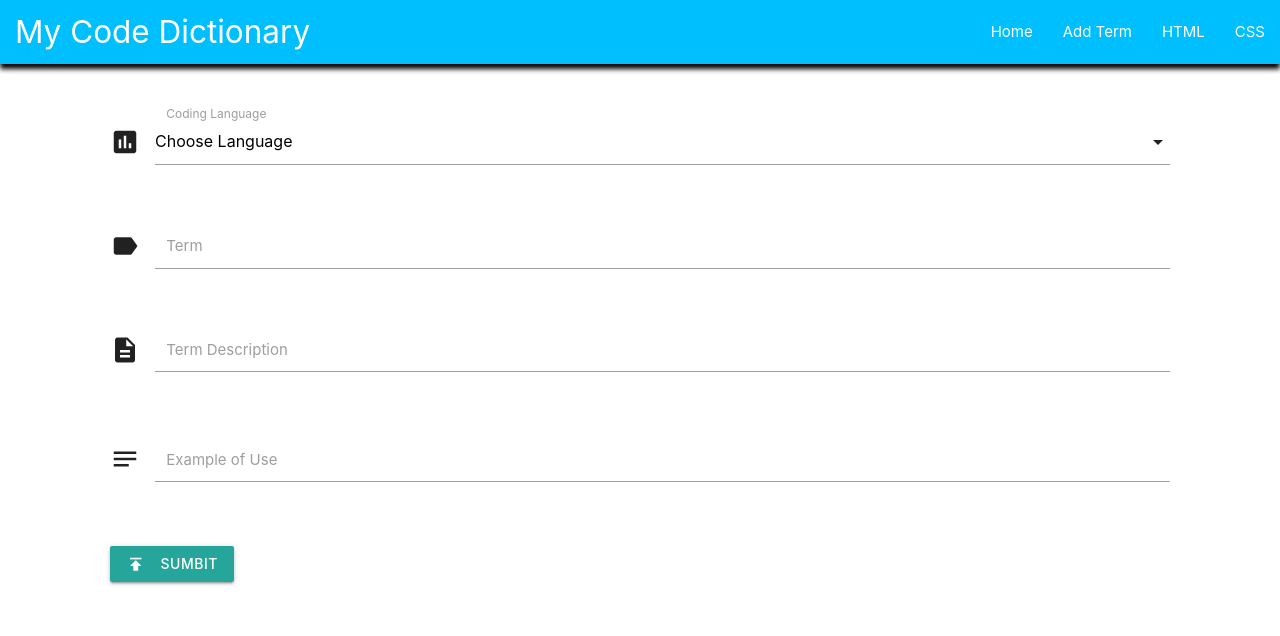
After one commit to LaDawson/CodeDictionary, a Flask app: page /add_definition in a window 1280 px wide. The commit adds this page. Shown: the top 636 px of the page. Run offline with Flask 2, Linux system fonts and the light colour scheme; data that the repository does not hold is empty; some libraries are stand-ins or nearby versions.

Commit message:
Added frontend form for adding a term to the database, no backend code for it to function

```diff
--- a/app.py
+++ b/app.py
@@ -16,7 +16,7 @@ mongo = PyMongo(app)
 @app.route('/get_categories')
 def get_categories():
     return render_template("home.html",
-    categories=mongo.db.categories.find())
+                           categories=mongo.db.categories.find())
 
 
 @app.route('/get_htmldefinitions')
@@ -31,6 +31,12 @@ def get_cssdefinitions():
                            terms=mongo.db.terms.find())
 
 
+@app.route('/add_definition')
+def add_definition():
+    return render_template("adddefinition.html",
+                           categories=mongo.db.categories.find())
+
+
 if __name__ == '__main__':
     app.run(host=os.environ.get('IP'),
             port=int(os.environ.get('PORT')),
--- /dev/null
+++ b/templates/adddefinition.html
@@ -0,0 +1,72 @@
+{% extends 'base.html' %} {% block content %}
+
+<div class="row">
+  <form class="col s12">
+    <div class="row">
+
+      <!-- SELECT CATEGORY -->
+
+      <div class="row">
+        <div class="input-field col">
+          <i class="material-icons prefix">poll</i>
+          <select id="category" name="category_name">
+            <option value="" disabled selected>Choose Language</option>
+            {% for cat in categories %}
+            <option value="{{cat.category_name}}">{{cat.category_name}}</option>
+            {% endfor %}
+          </select>
+          <label>Coding Language</label>
+        </div>
+      </div>
+
+      <!-- TERM NAME -->
+
+      <div class="row">
+        <div class="input-field col">
+          <i class="material-icons prefix">label</i>
+          <input id="term_name" name="term_name" type="text" />
+          <label for="icon_prefix">Term</label>
+        </div>
+      </div>
+
+      <!-- TERM DESCRIPTION -->
+
+      <div class="row">
+        <div class="input-field col">
+          <i class="material-icons prefix">description</i>
+          <textarea
+            name="term_description"
+            id="term_description"
+            class="materialize-textarea"></textarea>
+          <label for="term_description">Term Description</label>
+        </div>
+      </div>
+
+      <!-- TERM EXAMPLE -->
+
+      <div class="row">
+        <div class="input-field col">
+          <i class="material-icons prefix">notes</i>
+          <textarea
+            name="term_use"
+            id="term_use"
+            class="materialize-textarea"></textarea>
+          <label for="term_use">Example of Use</label>
+        </div>
+      </div>
+
+      <!-- SUBMIT BUTTON -->
+
+      <div class="row">
+        <div class="input-field col">
+          <a class="waves-effect waves-light btn">
+            <i class="material-icons left">publish</i>
+            <strong>Sumbit</strong>
+          </a>
+        </div>
+      </div>
+    </div>
+  </form>
+</div>
+
+{% endblock %}
--- a/templates/base.html
+++ b/templates/base.html
@@ -7,9 +7,7 @@
     <link
       href="https://fonts.googleapis.com/icon?family=Material+Icons"
       rel="stylesheet"/>
-    <link
-      rel="stylesheet"
-      href="https://cdnjs.cloudflare.com/ajax/libs/materialize/0.100.2/css/materialize.min.css"/>
+        <link rel="stylesheet" href="https://cdnjs.cloudflare.com/ajax/libs/materialize/1.0.0/css/materialize.min.css">
     <link
       rel="stylesheet"
       href="{{url_for('static', filename='css/style.css')}}"
@@ -26,6 +24,7 @@
       <a href="{{url_for('get_categories')}}" class="brand-logo">My Code Dictionary</a>
       <ul class="right hide-on-med-and-down">
         <li><a href="{{url_for('get_categories')}}">Home</a></li>
+        <li><a href="{{url_for('add_definition')}}">Add Term</a></li>
         <li><a href="{{url_for('get_htmldefinitions')}}">HTML</a></li>
         <li><a href="{{url_for('get_cssdefinitions')}}">CSS</a></li>
       </ul>
@@ -39,12 +38,11 @@
 
     <!-- SCRIPT TAGS -->
     <script src="https://cdnjs.cloudflare.com/ajax/libs/jquery/3.2.1/jquery.min.js"></script>
-    <script src="https://cdnjs.cloudflare.com/ajax/libs/materialize/0.100.2/js/materialize.min.js"></script>
+    <script src="https://cdnjs.cloudflare.com/ajax/libs/materialize/1.0.0/js/materialize.min.js"></script>
     <script type="text/javascript">
-        document.addEventListener('DOMContentLoaded', function() {
-        var elems = document.querySelectorAll('.sidenav');
-        var instances = M.Sidenav.init(elems, options);
-         });
+       $(document).ready(function(){
+       $('select').formSelect();
+       });
     </script>
   </body>
 </html>
```
